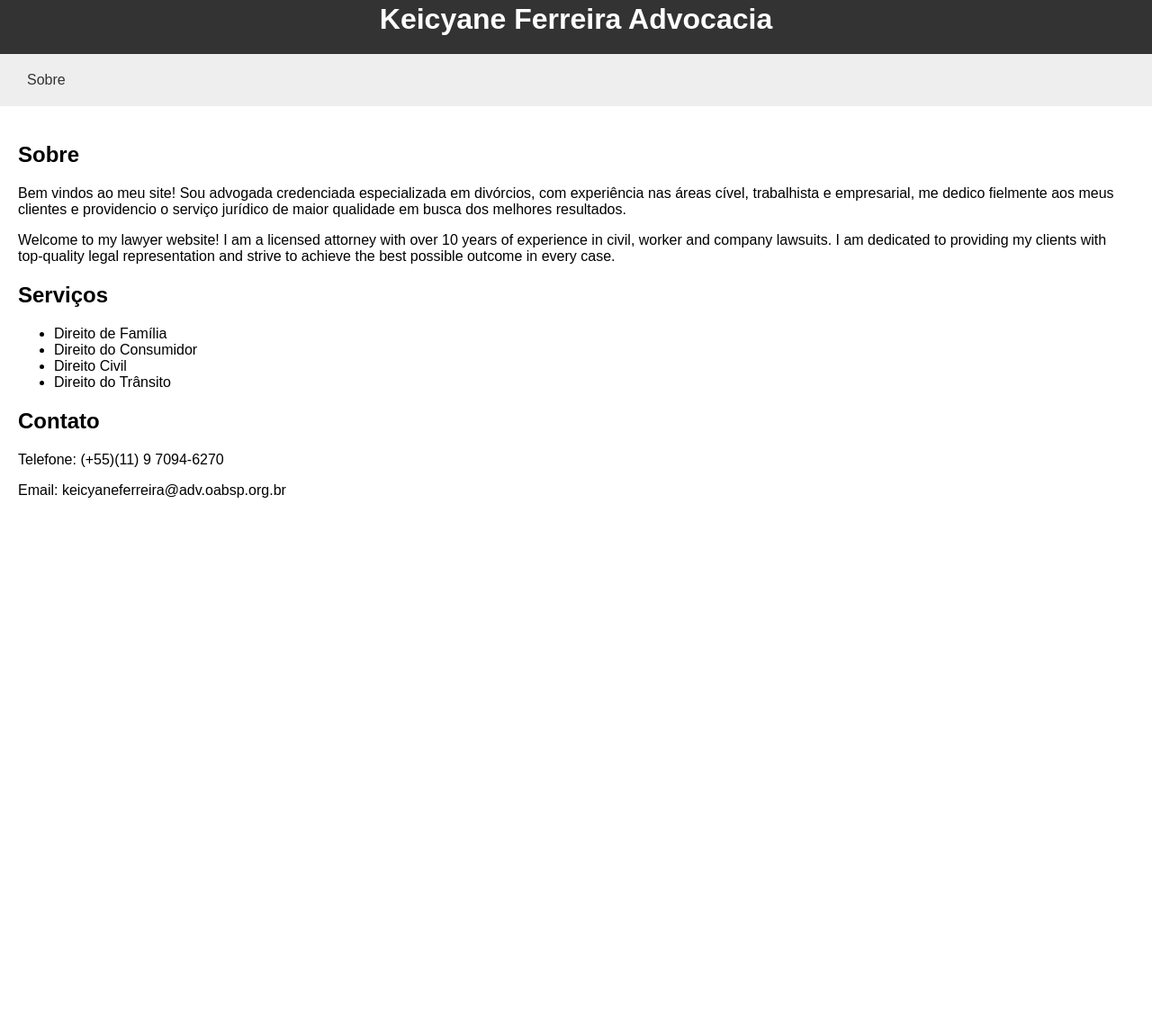
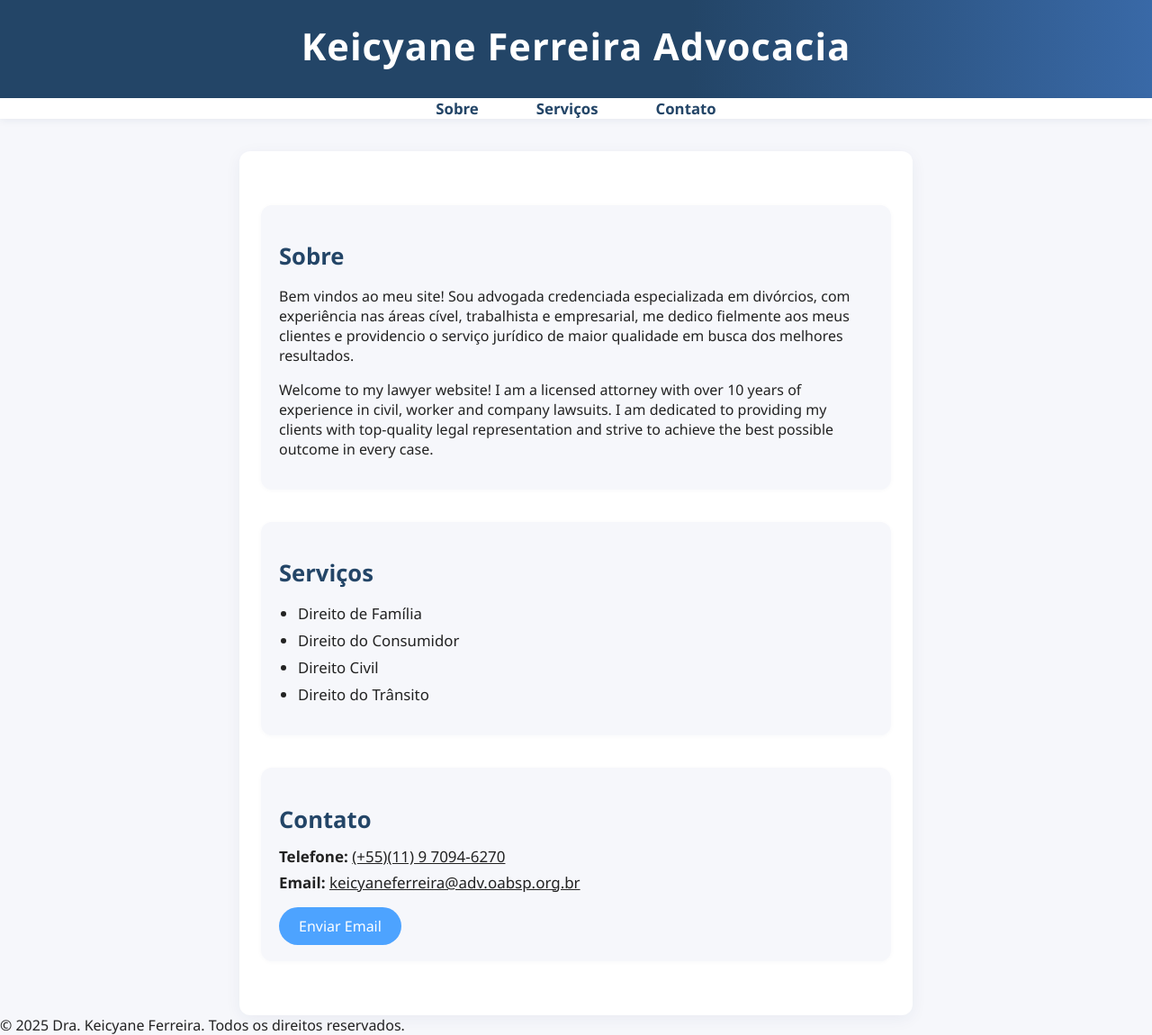
Before and after one commit to arthurhas2/my-html-site, a plain HTML site: page index.html in a window 1280 px wide. Shown: the part 17-1167 px from the top of the page at 90% size. Before the commit the page ends 800 px from the top, so only its background shows below. Drawn offline with Linux system fonts and the light colour scheme.

Commit message:
Update index.html with modern design

```diff
--- a/index.html
+++ b/index.html
@@ -1,53 +1,134 @@
-<html>
+<!DOCTYPE html>
+<html lang="pt-br">
   <head>
+    <meta charset="UTF-8">
     <title>Dra. Keicyane Ferreira</title>
+    <meta name="viewport" content="width=device-width, initial-scale=1">
     <style>
-      /* Add some styling to the website */
+      :root {
+        --primary: #234567;
+        --secondary: #F6F7FB;
+        --accent: #4DA3FF;
+        --text: #222;
+        --border-radius: 12px;
+      }
+
       body {
-        font-family: Arial, sans-serif;
+        font-family: 'Segoe UI', Arial, sans-serif;
+        background: var(--secondary);
+        color: var(--text);
         margin: 0;
         padding: 0;
       }
       header {
-        background-color: #333;
+        background: linear-gradient(90deg, var(--primary) 60%, #3969a7 100%);
         color: white;
-        padding: 20px;
+        padding: 40px 20px 30px 20px;
         text-align: center;
+        box-shadow: 0 2px 12px rgba(30,50,100,0.10);
       }
       header h1 {
         margin: 0;
+        font-size: 2.6rem;
+        letter-spacing: 1px;
       }
       nav {
-        background-color: #eee;
-        padding: 20px;
+        background: white;
+        box-shadow: 0 2px 8px rgba(30,50,100,0.07);
       }
       nav ul {
         list-style: none;
         margin: 0;
         padding: 0;
         display: flex;
+        justify-content: center;
+        gap: 28px;
       }
       nav li {
-        margin: 0 10px;
+        margin: 0;
       }
       nav a {
-        color: #333;
+        color: var(--primary);
         text-decoration: none;
+        font-weight: 600;
+        padding: 12px 18px;
+        border-radius: var(--border-radius);
+        transition: background 0.2s, color 0.2s;
       }
       nav a:hover {
-        color: #999;
+        background: var(--accent);
+        color: #fff;
       }
       main {
-        padding: 20px;
+        max-width: 700px;
+        margin: 36px auto 0 auto;
+        padding: 24px;
+        background: white;
+        border-radius: var(--border-radius);
+        box-shadow: 0 4px 18px rgba(30,50,100,0.06);
       }
       section {
-        margin: 20px 0;
+        margin: 36px 0;
       }
-      footer {
-        background-color: #333;
+      h2 {
+        color: var(--primary);
+        font-size: 1.6rem;
+        margin-bottom: 12px;
+      }
+      ul {
+        padding-left: 21px;
+      }
+      li {
+        margin-bottom: 7px;
+        font-size: 1.05rem;
+      }
+      #contact p {
+        margin: 6px 0;
+        font-size: 1.06rem;
+      }
+      /* Add a card effect for sections */
+      section {
+        padding: 18px 20px;
+        background: var(--secondary);
+        border-radius: var(--border-radius);
+        box-shadow: 0 1px 5px rgba(30,50,100,0.03);
+      }
+      /* Responsive adjustments */
+      @media (max-width: 800px) {
+        main {
+          padding: 12px;
+        }
+        header {
+          padding: 24px 8px 18px 8px;
+        }
+      }
+      @media (max-width: 500px) {
+        header h1 {
+          font-size: 1.3rem;
+        }
+        nav ul {
+          gap: 10px;
+        }
+        section {
+          padding: 12px 7px;
+        }
+      }
+      /* Button style for contact (optional) */
+      .contact-btn {
+        display: inline-block;
+        margin-top: 10px;
+        background: var(--accent);
         color: white;
-        padding: 20px;
-        text-align: center;
+        padding: 10px 22px;
+        border: none;
+        border-radius: 24px;
+        font-size: 1rem;
+        cursor: pointer;
+        text-decoration: none;
+        transition: background 0.2s;
+      }
+      .contact-btn:hover {
+        background: var(--primary);
       }
     </style>
   </head>
@@ -58,18 +139,20 @@
     <nav>
       <ul>
         <li><a href="#about">Sobre</a></li>
+        <li><a href="#services">Serviços</a></li>
+        <li><a href="#contact">Contato</a></li>
       </ul>
     </nav>
     <main>
       <section id="about">
         <h2>Sobre</h2>
-        <p>Bem vindos ao meu site! Sou advogada credenciada especializada em divórcios, com experiência nas áreas cível, trabalhista e empresarial, me dedico fielmente aos meus clientes e providencio o serviço jurídico de maior qualidade em busca dos melhores resultados.
-		<p>Welcome to my lawyer website! I am a licensed attorney with over 10 years of experience in civil, worker and company lawsuits. I am dedicated to providing my clients with top-quality legal representation and strive to achieve the best possible outcome in every case.</p>
+        <p>Bem vindos ao meu site! Sou advogada credenciada especializada em divórcios, com experiência nas áreas cível, trabalhista e empresarial, me dedico fielmente aos meus clientes e providencio o serviço jurídico de maior qualidade em busca dos melhores resultados. </p>
+        <p>Welcome to my lawyer website! I am a licensed attorney with over 10 years of experience in civil, worker and company lawsuits. I am dedicated to providing my clients with top-quality legal representation and strive to achieve the best possible outcome in every case.</p>
       </section>
       <section id="services">
         <h2>Serviços</h2>
         <ul>
-		  <li>Direito de Família
+          <li>Direito de Família</li>
           <li>Direito do Consumidor</li>
           <li>Direito Civil</li>
           <li>Direito do Trânsito</li>
@@ -77,7 +160,13 @@
       </section>
       <section id="contact">
         <h2>Contato</h2>
-        <p>Telefone: (+55)(11) 9 7094-6270</p>
-        <p>Email: keicyaneferreira@adv.oabsp.org.br</p>
+        <p><strong>Telefone:</strong> <a href="tel:+5511970946270" style="color:inherit;text-decoration:underline;">(+55)(11) 9 7094-6270</a></p>
+        <p><strong>Email:</strong> <a href="mailto:keicyaneferreira@adv.oabsp.org.br" style="color:inherit;text-decoration:underline;">keicyaneferreira@adv.oabsp.org.br</a></p>
+        <a class="contact-btn" href="mailto:keicyaneferreira@adv.oabsp.org.br">Enviar Email</a>
       </section>
     </main>
+    <footer>
+      &copy; 2025 Dra. Keicyane Ferreira. Todos os direitos reservados.
+    </footer>
+  </body>
+</html>
```
